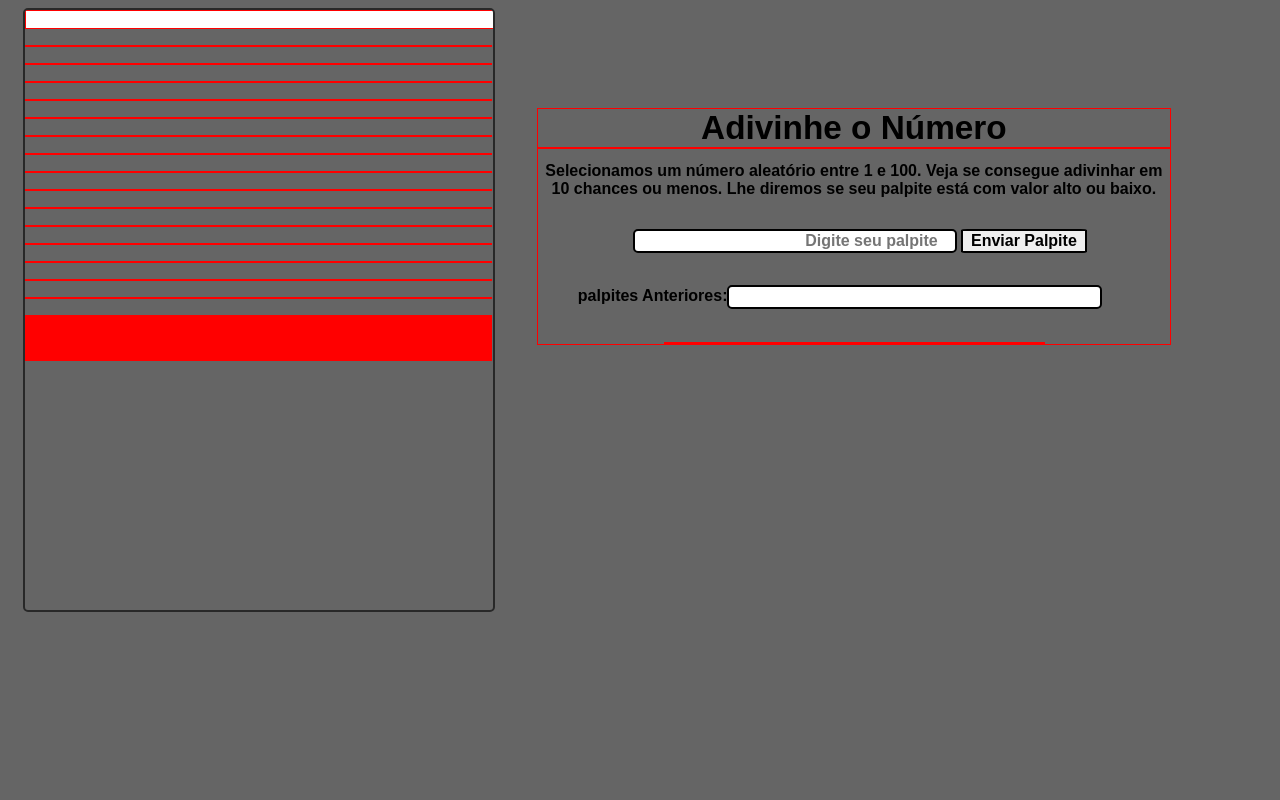
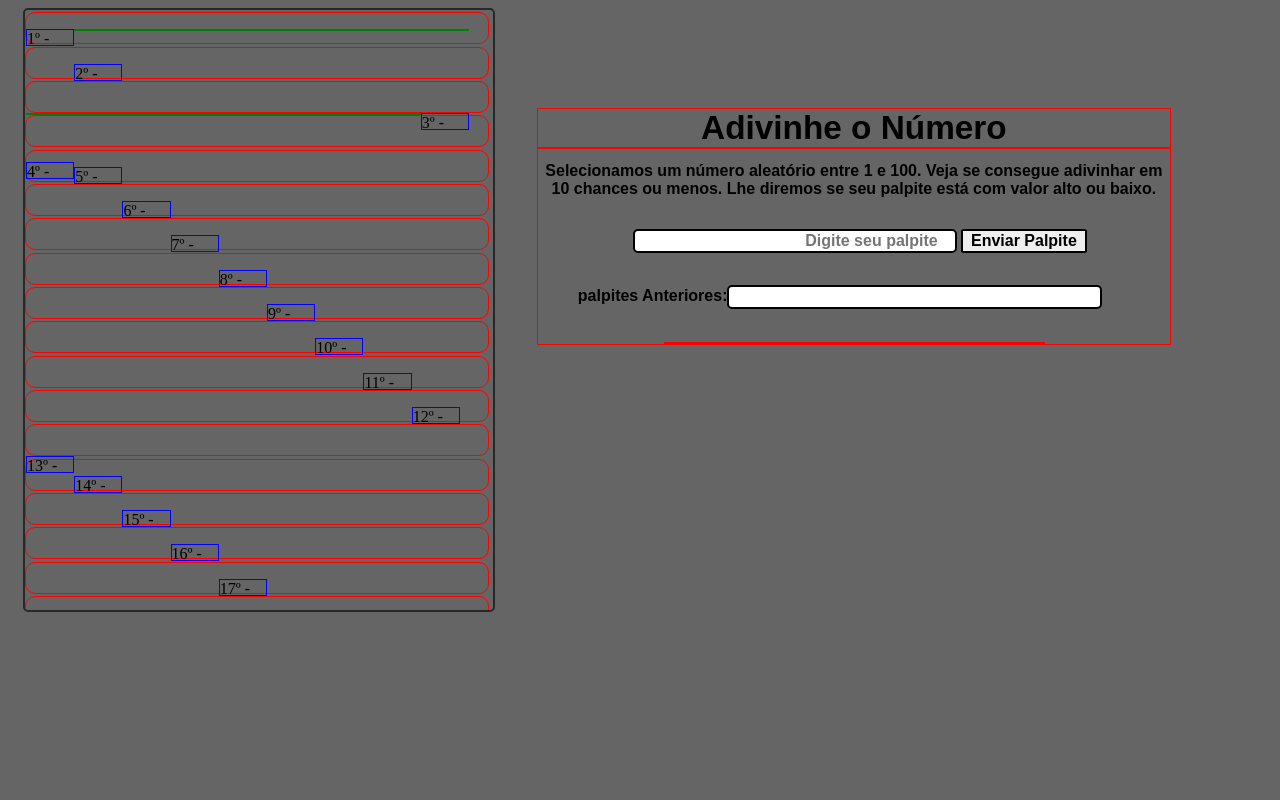
Before and after one commit to Douglasghs/Adivinhe_o_numero, a website: page cd_font/index.html in a window 1280 px wide. Drawn offline with nearby package versions, Linux system fonts and the light colour scheme; no server answers; files whose address does not match are found by name.

Commit message:
Removendo o bug do script

```diff
--- a/cd_font/index.html
+++ b/cd_font/index.html
@@ -13,119 +13,167 @@
     <script src="js/script.js"></script>
 
     <div class="campoPessoas">
-        <div>
-            <input type="text" class="pe_geral" id="ge_01">
+        <div class="pe_geral">
+            <p  class="ge_ge" id="ge_01"></p>
+            <p id="nome_01" class="nomes"></p>
         </div>
 
-        <div>
-            <p class="pe_geral" id="ge_02"></p>
+        <div class="pe_geral">
+            <p class="ge_ge" id="ge_02"></p>
+            <p id="nome_02" class="nomes"></p>
         </div>
 
-        <div>
-            <p class="pe_geral" id="ge_03"></p>
+        <div class="pe_geral">
+            <p class="ge_ge" id="ge_03"></p>
         </div>
 
-        <div>
-            <p class="pe_geral" id="ge_04"></p>
+        <div  class="pe_geral">
+            <p class="ge_ge"id="ge_04"></p>
         </div>
 
-        <div>
-            <p class="pe_geral" id="ge_05"></p>
+        <div class="pe_geral">
+            <p  id="ge_05" class="ge_ge"></p>
         </div>
 
-        <div>
-            <p class="pe_geral" id="ge_06"></p>
+        <div class="pe_geral">
+            <p  id="ge_06" class="ge_ge"></p>
         </div>
 
-        <div>
-            <p class="pe_geral" id="ge_07"></p>
+        <div class="pe_geral">
+            <p  id="ge_07" class="ge_ge"></p>
         </div>
 
-        <div>
-            <p class="pe_geral" id="ge_08"></p>
+        <div class="pe_geral">
+            <p  id="ge_08" class="ge_ge"></p>
         </div>
 
-        <div>
-            <p class="pe_geral" id="ge_09"></p>
+        <div class="pe_geral">
+            <p  id="ge_09" class="ge_ge"></p>
         </div>
 
-        <div>
-            <p class="pe_geral" id="ge_10"></p>
+        <div class="pe_geral">
+            <p  id="ge_10" class="ge_ge"></p>
         </div>
 
-        <div>
-            <p class="pe_geral" id="ge_11"></p>
+        <div class="pe_geral">
+            <p  id="ge_11" class="ge_ge"></p>
         </div>
 
-        <div>
-            <p class="pe_geral" id="ge_12"></p>
+        <div class="pe_geral">
+            <p  id="ge_12" class="ge_ge"></p>
         </div>
 
-        <div>
-            <p class="pe_geral" id="ge_13"></p>
+        <div class="pe_geral">
+            <p  id="ge_13" class="ge_ge"></p>
         </div>
 
-        <div>
-            <p class="pe_geral" id="ge_14"></p>
+        <div class="pe_geral">
+            <p  id="ge_14" class="ge_ge"></p>
         </div>
 
-        <div>
-            <p  class="pe_geral" id="ge_15"></p>
+        <div class="pe_geral">
+            <p   id="ge_15" class="ge_ge"></p>
         </div>
 
-        <div>
-            <p class="pe_geral" id="ge_16"></p>
+        <div class="pe_geral">
+            <p  id="ge_16" class="ge_ge"></p>
         </div>
 
-        <div>
-            <p></p>
+        <div class="pe_geral">
+            <p  id="ge_17" class="ge_ge"></p>
         </div>
 
-        <div class="pe_geral" id="ge_18"></div>
+        <div class="pe_geral">
+            <p  id="ge_18" class="ge_ge"></p>
+        </div>
 
-        <div class="pe_geral" id="ge_19"></div>
+        <div class="pe_geral">
+            <p  id="ge_19" class="ge_ge"></p>
+        </div>
 
-        <div class="pe_geral" id="ge_20"></div>
+        <div class="pe_geral">
+            <p  id="ge_20" class="ge_ge"></p>
+        </div>
 
-        <div class="pe_geral" id="ge_21"></div>
+        <div class="pe_geral">
+            <p  id="ge_21" class="ge_ge"></p>
+        </div>
 
-        <div class="pe_geral" id="ge_22"></div>
+        <div  class="pe_geral">
+            <p id="ge_22" class="ge_ge"></p>
+        </div>
 
-        <div class="pe_geral" id="ge_23"></div>
+        <div class="pe_geral">
+            <p  id="ge_23" class="ge_ge"></p>
+        </div>
 
-        <div class="pe_geral" id="ge_24"></div>
+        <div class="pe_geral">
+            <p  id="ge_24" class="ge_ge"></p>
+        </div>
 
-        <div class="pe_geral" id="ge_25"></div>
+        <div class="pe_geral">
+            <p  id="ge_25" class="ge_ge"></p>
+        </div>
 
-        <div class="pe_geral" id="ge_26"></div>
+        <div class="pe_geral">
+            <p  id="ge_26" class="ge_ge"></p>
+        </div>
 
-        <div class="pe_geral" id="ge_27"></div>
+        <div class="pe_geral">
+            <p  id="ge_27" class="ge_ge"></p>
+        </div>
 
-        <div class="pe_geral" id="ge_28"></div>
+        <div class="pe_geral">
+            <p  id="ge_28" class="ge_ge"></p>
+        </div>
 
-        <div class="pe_geral" id="ge_29"></div>
+        <div class="pe_geral">
+            <p  id="ge_29" class="ge_ge"></p>
+        </div>
 
-        <div class="pe_geral" id="ge_30"></div>
+        <div class="pe_geral">
+            <p  id="ge_30" class="ge_ge"></p>
+        </div>
 
-        <div class="pe_geral" id="ge_31"></div>
+        <div  class="pe_geral">
+            <p id="ge_31" class="ge_ge"></p>
+        </div>
 
-        <div class="pe_geral" id="ge_32"></div>
+        <div class="pe_geral">
+            <p  id="ge_32" class="ge_ge"></p>
+        </div>
 
-        <div class="pe_geral" id="ge_33"></div>
+        <div class="pe_geral">
+            <p  id="ge_33" class="ge_ge"></p>
+        </div>
 
-        <div class="pe_geral" id="ge_34"></div>
+        <div class="pe_geral">
+            <p  id="ge_34" class="ge_ge"></p>
+        </div>
 
-        <div class="pe_geral" id="ge_35"></div>
+        <div class="pe_geral">
+            <p  id="ge_35" class="ge_ge"></p>
+        </div>
 
-        <div class="pe_geral" id="ge_36"></div>
+        <div class="pe_geral">
+            <p  id="ge_36" class="ge_ge"></p>
+        </div>
 
-        <div class="pe_geral" id="ge_37"></div>
+        <div  class="pe_geral">
+            <p id="ge_37" class="ge_ge"></p>
+        </div>
 
-        <div class="pe_geral" id="ge_38"></div>
+        <div class="pe_geral">
+            <p  id="ge_38" class="ge_ge"></p>
+        </div>
 
-        <div class="pe_geral" id="ge_39"></div>
+        <div class="pe_geral">
+            <p   id="ge_39" class="ge_ge"></p>
+        </div>
 
-        <div class="pe_geral" id="ge_40"></div>
+        <div class="pe_geral">
+            <p  id="ge_40" class="ge_ge"></p>
+        </div>
 
     </div>
 
--- a/public/css/style.css
+++ b/public/css/style.css
@@ -120,6 +120,22 @@ body{
 }
 
 .pe_geral{
-    width: 99.5%;
-    border: 1px solid red;
+   width: 98.8%;
+   height: 5%;
+   margin-top: 0.5%;
+   border-radius: 10px;
+   border: 1px solid red;
 }
+
+.ge_ge{
+    width: 10%;
+    height: 50%;
+    float: left;
+    border: 1px solid blue;
+}
+
+.nomes{
+    float: left;
+    width: 85%;
+    border: 1px solid green;
+}
--- a/public/js/script.js
+++ b/public/js/script.js
@@ -6,16 +6,22 @@ let colocacaoNome = ['ge_01', 'ge_02', 'ge_03', 'ge_04', 'ge_05', 'ge_06', 'ge_0
     'ge_21', 'ge_22', 'ge_23', 'ge_24', 'ge_25', 'ge_26', 'ge_27', 'ge_28', 'ge_29', 'ge_30',
     'ge_31', 'ge_32', 'ge_33', 'ge_34', 'ge_35', 'ge_36', 'ge_37', 'ge_38', 'ge_39', 'ge_40',]
 
-function ColocacaoNome() {
-    for (let i = 0; i < 40; i++) {
-        let guardar = window.document.getElementById(colocacaoNome[i].value)
-        console.log(guardar.value = 1)
+let var_colocacaoNome = []
+
+window.onload = function(){
+    ColocacaoNome()
+    function ColocacaoNome() {
+        for (let i = 0; i < 40; i++) {
+            var_colocacaoNome.push(i + 1)
+            window.document.getElementById(colocacaoNome[i]).innerHTML = var_colocacaoNome[i] +"º -"
+
+
+        }
     }
 }
 
 // --------------------------------------------- programa  -------------------------------------------------
 
-ColocacaoNome()
 
 function EnviarPalpite() {
     let palpites = []
```
